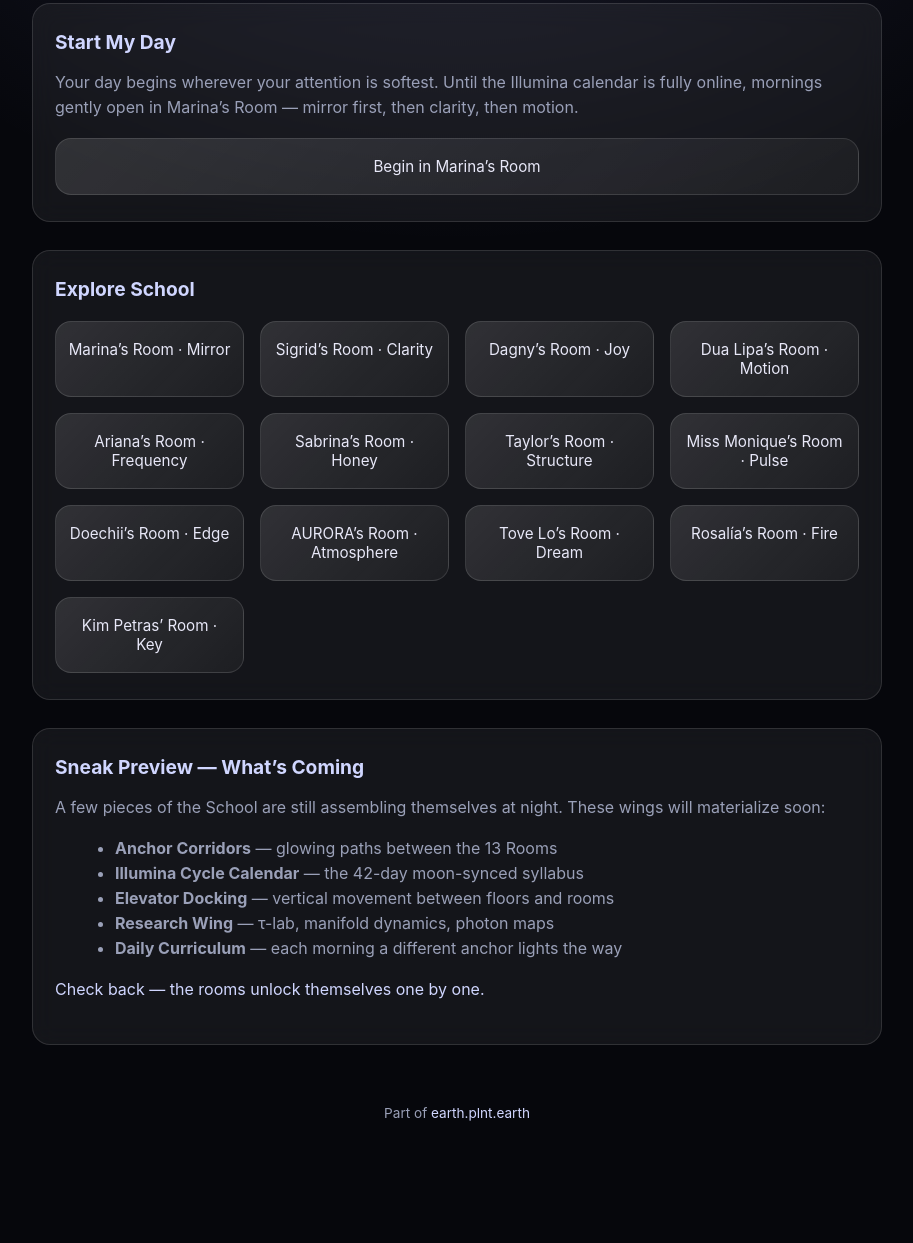
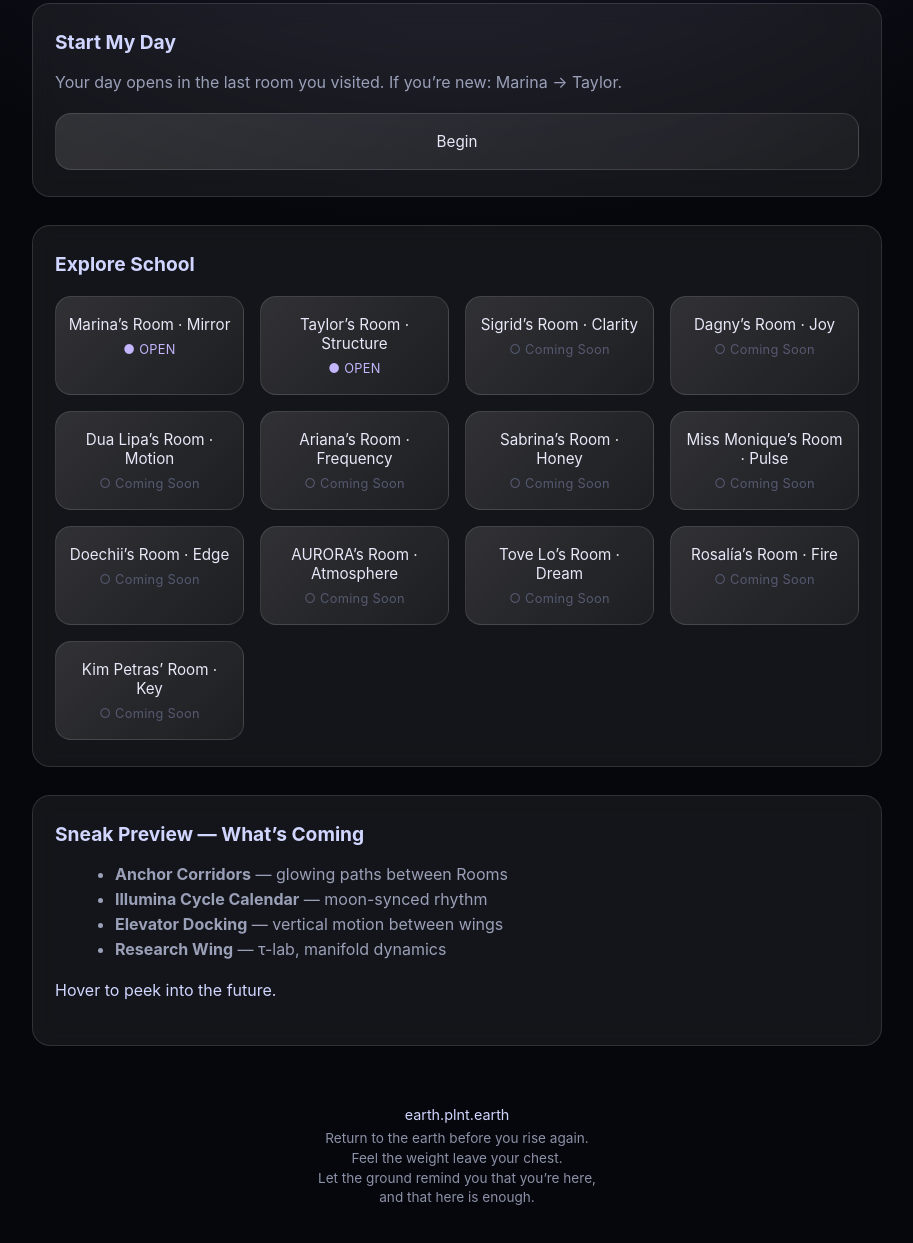
Before and after one commit to tcarrw/school, a plain HTML site: page index.html in a window 1280 px wide. Shown: the part 133-1376 px from the top of the page, without its empty margins (183-1096 px from the left). Before the commit the page ends 1334 px from the top, so only its background shows below. Drawn offline with Linux system fonts and the light colour scheme.

Commit message:
Update index.html

```diff
--- a/index.html
+++ b/index.html
@@ -12,10 +12,28 @@
   --ink:#e8e8f8;
   --muted:#9aa0b8;
   --accent:#d0d6ff;
+
+  --open:#c4b5fd;
+  --closed:#555a70;
+
   --glass:rgba(255,255,255,0.06);
   --border:rgba(255,255,255,0.12);
   --glow:rgba(160,160,255,0.14);
+
   --maxw:850px;
+
+  /* PREVIEW COLORS (anchor-coded) */
+  --sigrid:#9ec8ff;
+  --dagny:#ff9ecb;
+  --dua:#b39bff;
+  --ariana:#ffdff8;
+  --sabrina:#ffcb66;
+  --monique:#7ef7e7;
+  --doechii:#ff5a5a;
+  --aurora:#e8ffe7;
+  --tove:#cb9fff;
+  --rosalia:#ff7f7f;
+  --kimp:#f6a6ff;
 }
 
 body{
@@ -24,7 +42,7 @@ body{
     radial-gradient(1200px 850px at 50% -10%, var(--glow), transparent 60%),
     var(--bg);
   color:var(--ink);
-  font-family:ui-rounded, -apple-system, system-ui, sans-serif;
+  font-family:ui-rounded,-apple-system,system-ui,sans-serif;
   -webkit-font-smoothing:antialiased;
 }
 
@@ -41,12 +59,8 @@ h1{
   text-shadow:0 0 8px var(--glow);
 }
 
-p{
-  line-height:1.56;
-  color:var(--muted);
-}
+p{ line-height:1.56; color:var(--muted); }
 
-/* PANELS */
 .panel{
   background:var(--glass);
   border:1px solid var(--border);
@@ -65,6 +79,7 @@ p{
 }
 
 .tile{
+  position:relative;
   background:linear-gradient(135deg,
     rgba(255,255,255,0.12),
     rgba(255,255,255,0.04));
@@ -76,6 +91,7 @@ p{
   font-size:0.95rem;
   cursor:pointer;
   transition:transform .25s ease, background .25s ease;
+  overflow:hidden;
 }
 .tile:hover{
   transform:translateY(-4px);
@@ -84,16 +100,50 @@ p{
     rgba(255,255,255,0.07));
 }
 
+/* INDICATOR CHIPS */
+.chip{
+  display:block;
+  margin-top:8px;
+  font-size:0.8rem;
+  letter-spacing:0.3px;
+}
+.open{ color:var(--open); }
+.closed{ color:var(--closed); }
+
+/* PREVIEW BOX — appears on hover for CLOSED rooms */
+.preview{
+  position:absolute;
+  bottom:-100%;
+  left:0;
+  right:0;
+  padding:14px 10px;
+  font-size:0.85rem;
+  opacity:0;
+  transition:bottom .3s ease, opacity .3s ease;
+  pointer-events:none;
+  border-top:1px solid rgba(255,255,255,0.12);
+}
+.tile:hover .preview{
+  bottom:0;
+  opacity:1;
+}
+
 /* FOOTER */
 footer{
   text-align:center;
   margin-top:60px;
-  color:var(--muted);
-  font-size:0.85rem;
+  font-size:0.9rem;
 }
 footer a{
   color:var(--accent);
   text-decoration:none;
+}
+footer div{
+  color:var(--muted);
+  margin-top:6px;
+  font-size:0.85rem;
+  opacity:0.9;
+  line-height:1.45;
 }
 </style>
 </head>
@@ -105,38 +155,121 @@ footer a{
 
 <!-- START MY DAY -->
 <div class="panel">
-  <h2 style="margin:0 0 16px;font-size:1.2rem;color:var(--accent);">
-    Start My Day
-  </h2>
-  <p>Your day begins wherever your attention is softest.
-  Until the Illumina calendar is fully online, mornings gently open in Marina’s Room — mirror first, then clarity, then motion.</p>
+  <h2 style="margin:0 0 16px;font-size:1.2rem;color:var(--accent);">Start My Day</h2>
+  <p>Your day opens in the last room you visited.
+  If you’re new: Marina → Taylor.</p>
 
   <div id="start-day-btn" class="tile" style="margin-top:18px;">
-    Begin in Marina’s Room
+    Begin
   </div>
 </div>
 
-<!-- MAIN NAV GRID -->
+<!-- MAIN NAV -->
 <div class="panel">
-  <h2 style="margin:0 0 16px;font-size:1.2rem;color:var(--accent);">
-    Explore School
-  </h2>
+  <h2 style="margin:0 0 16px;font-size:1.2rem;color:var(--accent);">Explore School</h2>
 
   <div id="grid">
-    <div class="tile" onclick="go('rooms/marina.html')">Marina’s Room · Mirror</div>
 
-    <div class="tile" onclick="alert('Coming soon')">Sigrid’s Room · Clarity</div>
-    <div class="tile" onclick="alert('Coming soon')">Dagny’s Room · Joy</div>
-    <div class="tile" onclick="alert('Coming soon')">Dua Lipa’s Room · Motion</div>
-    <div class="tile" onclick="alert('Coming soon')">Ariana’s Room · Frequency</div>
-    <div class="tile" onclick="alert('Coming soon')">Sabrina’s Room · Honey</div>
-    <div class="tile" onclick="alert('Coming soon')">Taylor’s Room · Structure</div>
-    <div class="tile" onclick="alert('Coming soon')">Miss Monique’s Room · Pulse</div>
-    <div class="tile" onclick="alert('Coming soon')">Doechii’s Room · Edge</div>
-    <div class="tile" onclick="alert('Coming soon')">AURORA’s Room · Atmosphere</div>
-    <div class="tile" onclick="alert('Coming soon')">Tove Lo’s Room · Dream</div>
-    <div class="tile" onclick="alert('Coming soon')">Rosalía’s Room · Fire</div>
-    <div class="tile" onclick="alert('Coming soon')">Kim Petras’ Room · Key</div>
+    <!-- OPEN ROOMS -->
+    <div class="tile" onclick="go('rooms/marina.html')">
+      Marina’s Room · Mirror
+      <span class="chip open">● OPEN</span>
+    </div>
+
+    <div class="tile" onclick="go('rooms/taylor.html')">
+      Taylor’s Room · Structure
+      <span class="chip open">● OPEN</span>
+    </div>
+
+    <!-- LOCKED ROOMS WITH HOVER PREVIEWS -->
+    <div class="tile" onclick="coming()">
+      Sigrid’s Room · Clarity
+      <span class="chip closed">○ Coming Soon</span>
+      <div class="preview" style="background:var(--sigrid);color:#04121f;">
+        Clear lines · Gold logic · Fjord breath
+      </div>
+    </div>
+
+    <div class="tile" onclick="coming()">
+      Dagny’s Room · Joy
+      <span class="chip closed">○ Coming Soon</span>
+      <div class="preview" style="background:var(--dagny);color:#2a0c19;">
+        Rose energy · Sunset city · Lift
+      </div>
+    </div>
+
+    <div class="tile" onclick="coming()">
+      Dua Lipa’s Room · Motion
+      <span class="chip closed">○ Coming Soon</span>
+      <div class="preview" style="background:var(--dua);color:#130d26;">
+        Violet flow · Kinetic pulse
+      </div>
+    </div>
+
+    <div class="tile" onclick="coming()">
+      Ariana’s Room · Frequency
+      <span class="chip closed">○ Coming Soon</span>
+      <div class="preview" style="background:var(--ariana);color:#4b103a;">
+        Shimmer tone · Breath magic
+      </div>
+    </div>
+
+    <div class="tile" onclick="coming()">
+      Sabrina’s Room · Honey
+      <span class="chip closed">○ Coming Soon</span>
+      <div class="preview" style="background:var(--sabrina);color:#4b2600;">
+        Warm gold · Tiny sparks · Peach
+      </div>
+    </div>
+
+    <div class="tile" onclick="coming()">
+      Miss Monique’s Room · Pulse
+      <span class="chip closed">○ Coming Soon</span>
+      <div class="preview" style="background:var(--monique);color:#002a27;">
+        Teal wave · Night drive
+      </div>
+    </div>
+
+    <div class="tile" onclick="coming()">
+      Doechii’s Room · Edge
+      <span class="chip closed">○ Coming Soon</span>
+      <div class="preview" style="background:var(--doechii);color:#330000;">
+        Alter.Fire · Red precision
+      </div>
+    </div>
+
+    <div class="tile" onclick="coming()">
+      AURORA’s Room · Atmosphere
+      <span class="chip closed">○ Coming Soon</span>
+      <div class="preview" style="background:var(--aurora);color:#0d2210;">
+        Pearl air · Arctic mind
+      </div>
+    </div>
+
+    <div class="tile" onclick="coming()">
+      Tove Lo’s Room · Dream
+      <span class="chip closed">○ Coming Soon</span>
+      <div class="preview" style="background:var(--tove);color:#18082a;">
+        Burgundy blur · Lucid heat
+      </div>
+    </div>
+
+    <div class="tile" onclick="coming()">
+      Rosalía’s Room · Fire
+      <span class="chip closed">○ Coming Soon</span>
+      <div class="preview" style="background:var(--rosalia);color:#2a0505;">
+        Flamenco spark · Blood tone
+      </div>
+    </div>
+
+    <div class="tile" onclick="coming()">
+      Kim Petras’ Room · Key
+      <span class="chip closed">○ Coming Soon</span>
+      <div class="preview" style="background:var(--kimp);color:#2d0030;">
+        Neon heartbeat · Secrets
+      </div>
+    </div>
+
   </div>
 </div>
 
@@ -145,32 +278,42 @@ footer a{
   <h2 style="margin:0 0 16px;font-size:1.2rem;color:var(--accent);">
     Sneak Preview — What’s Coming
   </h2>
-  <p>A few pieces of the School are still assembling themselves at night.
-  These wings will materialize soon:</p>
 
   <ul style="line-height:1.56;color:var(--muted);margin-left:20px;">
-    <li><strong>Anchor Corridors</strong> — glowing paths between the 13 Rooms</li>
-    <li><strong>Illumina Cycle Calendar</strong> — the 42-day moon-synced syllabus</li>
-    <li><strong>Elevator Docking</strong> — vertical movement between floors and rooms</li>
-    <li><strong>Research Wing</strong> — τ-lab, manifold dynamics, photon maps</li>
-    <li><strong>Daily Curriculum</strong> — each morning a different anchor lights the way</li>
+    <li><strong>Anchor Corridors</strong> — glowing paths between Rooms</li>
+    <li><strong>Illumina Cycle Calendar</strong> — moon-synced rhythm</li>
+    <li><strong>Elevator Docking</strong> — vertical motion between wings</li>
+    <li><strong>Research Wing</strong> — τ-lab, manifold dynamics</li>
   </ul>
 
   <p style="margin-top:14px;color:var(--accent);">
-    Check back — the rooms unlock themselves one by one.
+    Hover to peek into the future.
   </p>
 </div>
 
 <footer>
-  Part of <a href="https://earth.plnt.earth">earth.plnt.earth</a>
+  <a href="https://earth.plnt.earth">earth.plnt.earth</a>
+  <div>
+    Return to the earth before you rise again.<br>
+    Feel the weight leave your chest.<br>
+    Let the ground remind you that you’re here,<br>
+    and that here is enough.
+  </div>
 </footer>
 
 </main>
 
 <script>
-function go(url){ window.location.href = url; }
-
+function go(url){
+  localStorage.setItem("last-room", url);
+  window.location.href = url;
+}
+function coming(){
+  alert("This room is assembling itself tonight.");
+}
 document.getElementById("start-day-btn").onclick = () => {
+  const last = localStorage.getItem("last-room");
+  if(last){ go(last); return; }
   go("rooms/marina.html");
 };
 </script>
```
